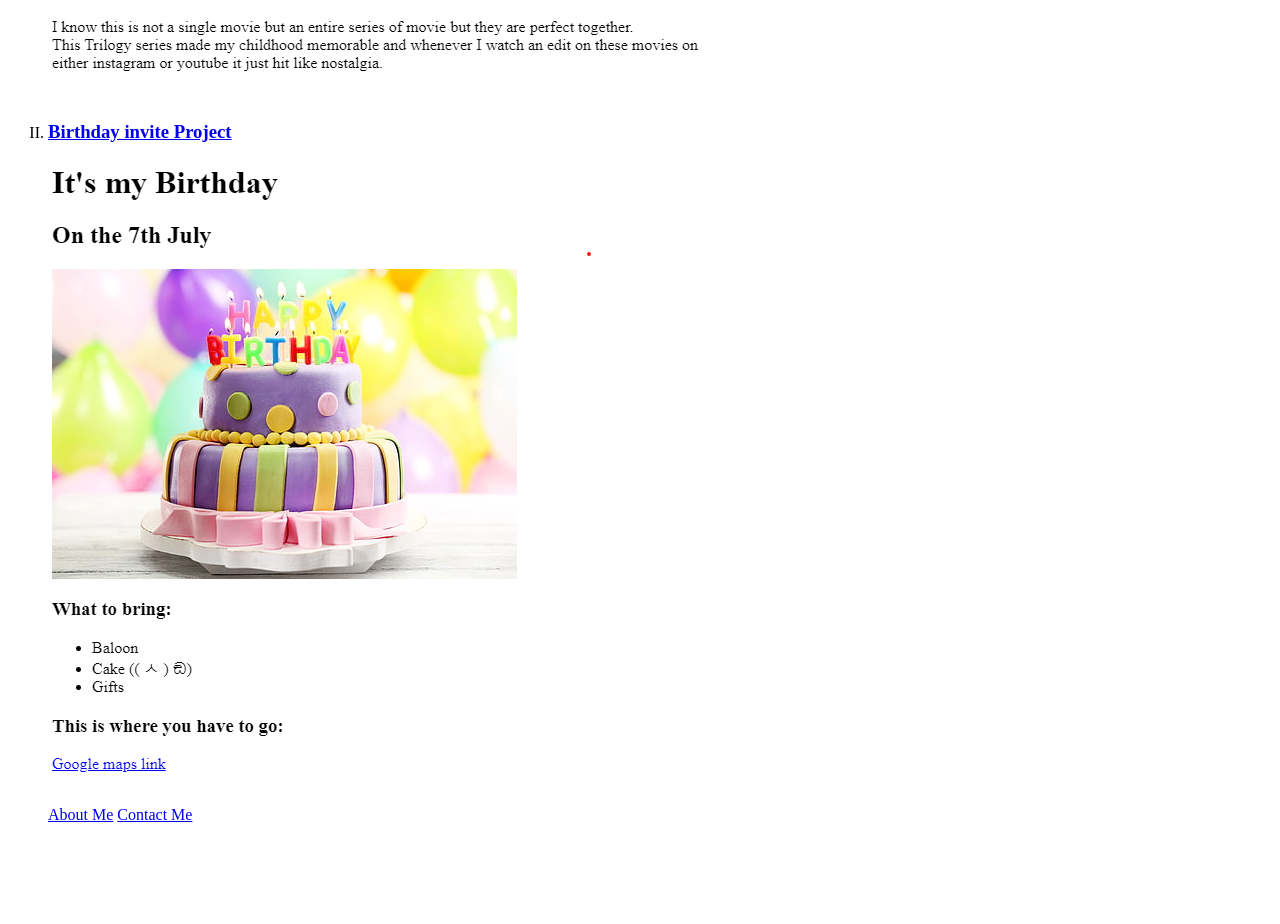
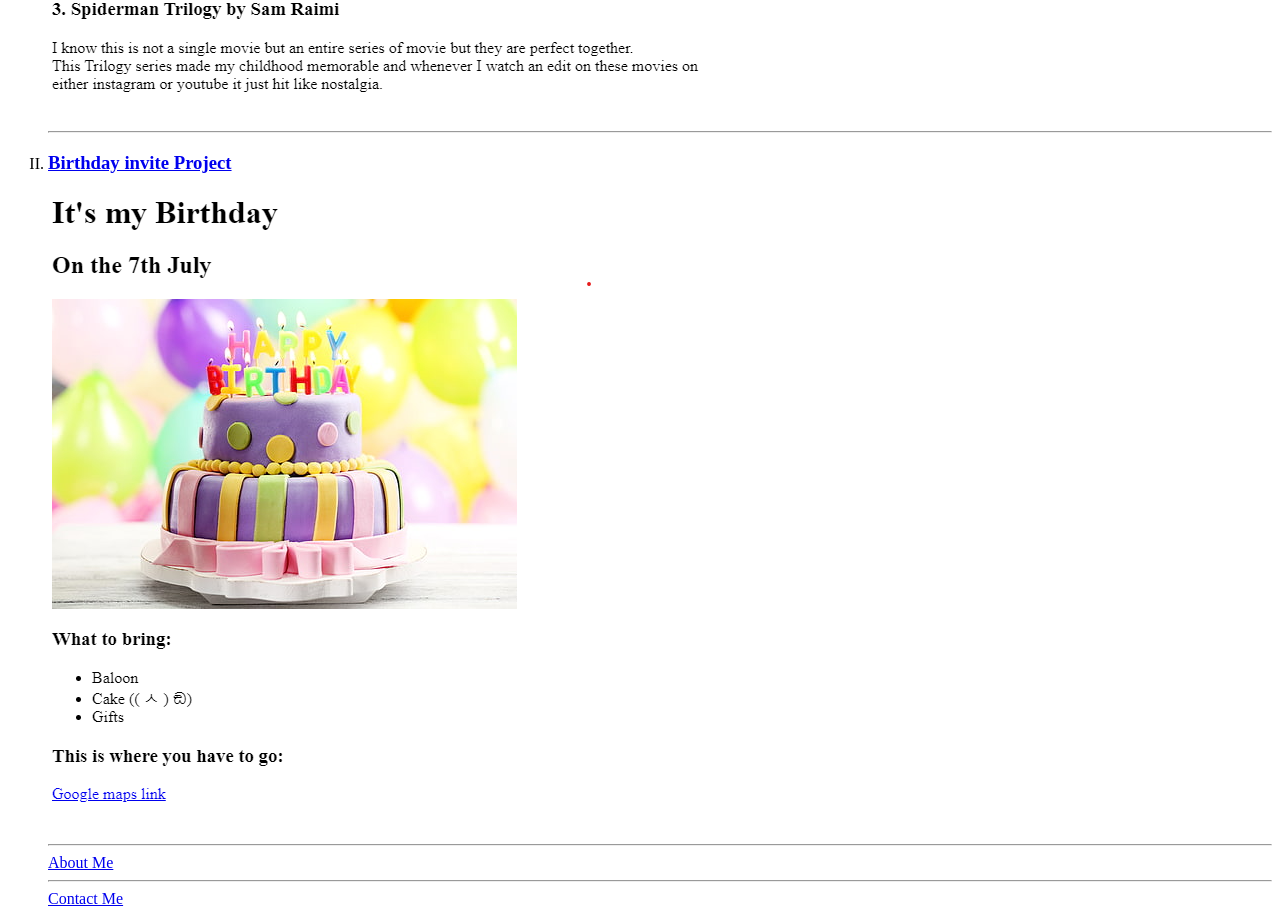
Before and after one commit to KnightX77/html-porfolio7, a plain HTML site: page index.html in a window 1280 px wide. Shown: the part 565-1489 px from the top of the page. Before the commit the page ends 1405 px from the top, so only its background shows below. Drawn offline with Linux system fonts and the light colour scheme.

Commit message:
Update index.html

```diff
--- a/index.html
+++ b/index.html
@@ -26,6 +26,7 @@ https://developer.mozilla.org/en-US/docs/Web/HTML/Element/img#attr-height -->
 <body>
     <h1>Samurai's Portfolio</h1>
     <h2>Hey I just started learning Web Development</h2>
+    <hr />
     <h3>Here are some of my previous projects:</h3>
     <ol type="I">
         <li>
@@ -33,13 +34,15 @@ https://developer.mozilla.org/en-US/docs/Web/HTML/Element/img#attr-height -->
             <img src="./assets/images/movie list.png" alt="blan">
         </li>
         <br />
+        <hr />
         <li>
             <h3><a href="./public/birthdayinviteProject.html">Birthday invite Project</a></h3>
             <img src="./assets/images/birthday.png" alt="blank">
         </li>
         <br />
+        <hr />
 
-        <a href="./public/about.html">About Me</a>
+        <a href="./public/about.html">About Me</a><hr />
         <a href="./public/contact copy.html">Contact Me</a>
 
 </body>
```
